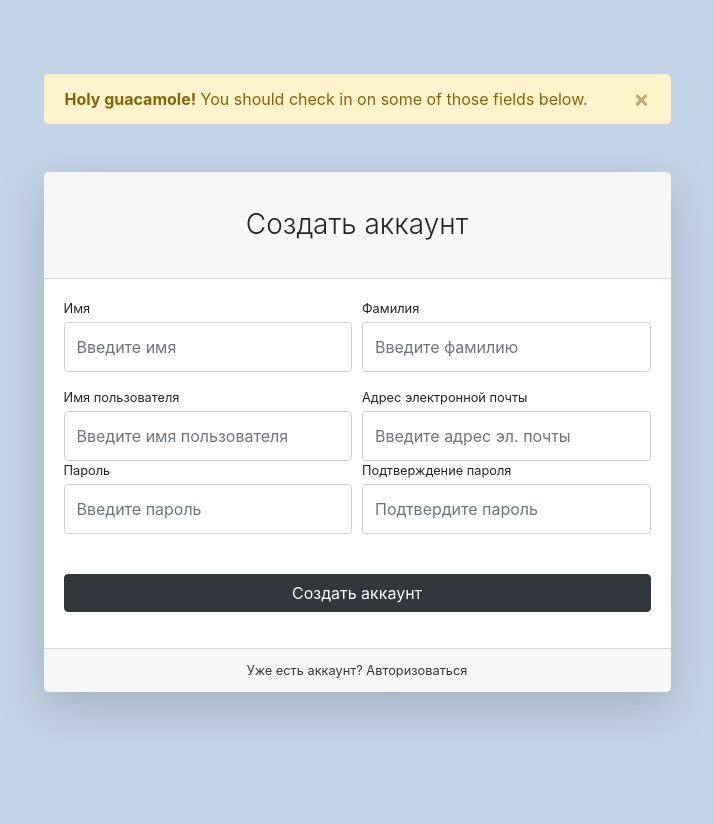
After one commit to volga52/DjangoGeek_server, a Django app: template authapp/templates/authapp/register.html in a window 1280 px wide. The commit adds this page. Shown: the whole page, without its empty margins (283-997 px from the left). Run offline with Django 3.2, Linux system fonts and the light colour scheme; the template is opened without the code that fills it: most values are stand-ins (such as "Sample title", 1, 10 or a date in 2020); parts of the project's set-up code (start-up, migrations or seed data) failed here and were passed over; some libraries are stand-ins or nearby versions.

Commit message:
Task 2-1 make first-menu authentication

```diff
--- /dev/null
+++ b/authapp/templates/authapp/base.html
@@ -0,0 +1,33 @@
+{% load static %}
+
+<!DOCTYPE html>
+<html lang="en">
+<head>
+    <meta charset="utf-8"/>
+    <meta http-equiv="X-UA-Compatible" content="IE=edge"/>
+    <meta name="viewport" content="width=device-width, initial-scale=1, shrink-to-fit=no"/>
+    <meta name="description" content=""/>
+    <meta name="author" content=""/>
+    <title>{{ title }}</title>
+    <link href="{% static 'css/auth-admin.css' %}" rel="stylesheet"/>
+    <script src="https://cdnjs.cloudflare.com/ajax/libs/font-awesome/5.15.1/js/all.min.js"
+            crossorigin="anonymous"></script>
+</head>
+<body class="bg-primary">
+<div id="layoutAuthentication">
+    <div id="layoutAuthentication_content">
+        <main>
+            <div class="container">
+                <div class="row justify-content-center">
+                    {% block content %} {% endblock %}
+                </div>
+            </div>
+        </main>
+    </div>
+</div>
+<script src="https://code.jquery.com/jquery-3.5.1.slim.min.js" crossorigin="anonymous"></script>
+<script src="https://cdn.jsdelivr.net/npm/bootstrap@4.5.3/dist/js/bootstrap.bundle.min.js"
+        crossorigin="anonymous"></script>
+<script src="{% static 'js/auth-admin.js' %}"></script>
+</body>
+</html>
--- /dev/null
+++ b/authapp/templates/authapp/register.html
@@ -0,0 +1,75 @@
+{% extends 'authapp/base.html' %}
+
+{% block content %}
+<div class="col-lg-7">
+    <div class="alert alert-warning alert-dismissible fade show" role="alert"
+         style="margin-top: 50px;">
+        <strong>Holy guacamole!</strong> You should check in on some of those fields below.
+        <button type="button" class="close" data-dismiss="alert" aria-label="Close">
+            <span aria-hidden="true">&times;</span>
+        </button>
+    </div>
+    <div class="card shadow-lg border-0 rounded-lg mt-5">
+        <div class="card-header"><h3 class="text-center font-weight-light my-4">Создать аккаунт</h3>
+        </div>
+        <div class="card-body">
+            <form>
+                <div class="form-row">
+                    <div class="col-md-6">
+                        <div class="form-group">
+                            <label class="small mb-1" for="inputFirstName">Имя</label>
+                            <input class="form-control py-4" id="inputFirstName" type="text"
+                                   placeholder="Введите имя"/>
+                        </div>
+                    </div>
+                    <div class="col-md-6">
+                        <div class="form-group">
+                            <label class="small mb-1" for="inputLastName">Фамилия</label>
+                            <input class="form-control py-4" id="inputLastName" type="text"
+                                   placeholder="Введите фамилию"/>
+                        </div>
+                    </div>
+                </div>
+                <div class="form-row">
+                    <div class="col-md-6">
+                        <label class="small mb-1" for="inputUsername">Имя пользователя</label>
+                        <input class="form-control py-4" id="inputUsername" type="text"
+                               aria-describedby="usernameHelp"
+                               placeholder="Введите имя пользователя"/>
+                    </div>
+                    <div class="col-md-6">
+                        <label class="small mb-1" for="inputEmailAddress">Адрес электронной
+                            почты</label>
+                        <input class="form-control py-4" id="inputEmailAddress" type="email"
+                               aria-describedby="emailHelp"
+                               placeholder="Введите адрес эл. почты"/>
+                    </div>
+                </div>
+                <div class="form-row">
+                    <div class="col-md-6">
+                        <div class="form-group">
+                            <label class="small mb-1" for="inputPassword">Пароль</label>
+                            <input class="form-control py-4" id="inputPassword" type="password"
+                                   placeholder="Введите пароль"/>
+                        </div>
+                    </div>
+                    <div class="col-md-6">
+                        <div class="form-group">
+                            <label class="small mb-1" for="inputConfirmPassword">Подтверждение
+                                пароля</label>
+                            <input class="form-control py-4" id="inputConfirmPassword"
+                                   type="password" placeholder="Подтвердите пароль"/>
+                        </div>
+                    </div>
+                </div>
+                <div class="form-group mt-4 mb-0">
+                    <input class="btn btn-primary btn-block" type="submit" value="Создать аккаунт">
+                </div>
+            </form>
+        </div>
+        <div class="card-footer text-center">
+            <div class="small"><a href="login.html">Уже есть аккаунт? Авторизоваться</a></div>
+        </div>
+    </div>
+</div>
+{% endblock %}
--- /dev/null
+++ b/authapp/urls.py
@@ -0,0 +1,9 @@
+from django.urls import path
+
+from authapp.views import login
+
+app_name = 'authapp'
+
+urlpatterns = [
+    path('login/', login, name='login'),
+]
--- a/authapp/views.py
+++ b/authapp/views.py
@@ -1,3 +1,6 @@
 from django.shortcuts import render
 
-# Create your views here.
+
+def login(request):
+    context = {'title': 'GeekShop - Авторизация'}
+    return render(request, 'authapp/login.html', context)
--- a/geekshop/urls.py
+++ b/geekshop/urls.py
@@ -25,6 +25,7 @@ urlpatterns = [
     path('admin/', admin.site.urls),
     path('', index, name='index'),
     path('products/', include('mainapp.urls', namespace='products')),
+    path('users/', include('authapp.urls', namespace='users')),
     # path('products/', products, name='products'),
 ]
 
--- a/mainapp/templates/mainapp/Base.html
+++ b/mainapp/templates/mainapp/Base.html
@@ -38,7 +38,7 @@
                     <a class="nav-link" href="{% url 'products:index' %}">Каталог <i class="fas fa-shopping-bag"></i> </a>
                 </li>
                 <li class="nav-item">
-                    <a class="nav-link" href="auth/login.html">Войти <i class="fas fa-sign-in-alt"></i></a>
+                    <a class="nav-link" href="{% url 'users:login' %}">Войти <i class="fas fa-sign-in-alt"></i></a>
                 </li>
                 <li class="nav-item">
                     <a class="nav-link" href="auth/profile.html">Валерий П.
```
Also changed, not shown: authapp/templates/authapp/login.html (added, +38 -0 lines).
